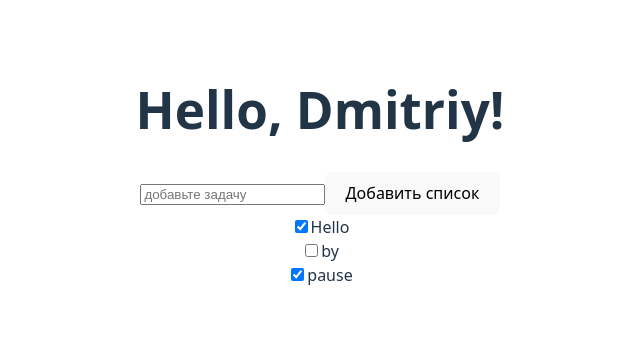
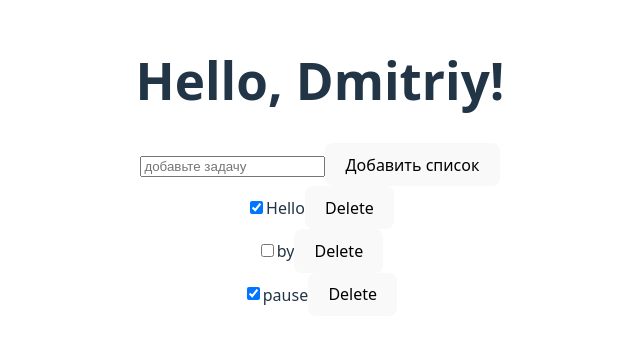
Before and after one commit to dskuzniatsou/todo-app, a React (Vite) app: page / in a window 1280 px wide. Shown: the part 233-576 px from the top of the page, without its empty margins (320-960 px from the left). Built offline with nearby package versions, Linux system fonts and the light colour scheme.

Commit message:
added app/deletodo

```diff
--- a/src/App.tsx
+++ b/src/App.tsx
@@ -25,7 +25,15 @@ export const  App = () => {
 
     const addTodo = (text: string) => {
         const newTodo = {id: uuid(), text: text, completed: false}// создать новую задачу
-       setTodos([...todos,newTodo]) // обновить setTodos
+       setTodos([...todos,newTodo])
+        // обновить setTodos
+    }
+    const deleteTodo = (id:string) => {
+        setTodos(prev =>
+            prev.filter(todo =>
+                todo.id !== id
+            )
+        );
     }
 
     const toggleTodo = (id:string)=> {
@@ -38,8 +46,8 @@ export const  App = () => {
     return (
         <div>
             <Greeting name="Dmitriy"/>
-            <AddForm onAdd={addTodo} />
-            <TodoList todos={todos} onToggle={toggleTodo}/>
+            <AddForm onAdd={addTodo}  />
+            <TodoList todos={todos} onToggle={toggleTodo} onDelete={deleteTodo}/>
 
         </div>
     );
--- a/src/TodoItem.tsx
+++ b/src/TodoItem.tsx
@@ -9,9 +9,10 @@ type Todo = {
 type Props = {
     todo: Todo;
     onToggle: (id: string) => void;
+    onDelete: (id: string) => void;
 };
 
-export const TodoItem = ({ todo, onToggle }: Props) => {
+export const TodoItem = ({ todo, onToggle,onDelete }: Props) => {
     return (
         <div>
             <input
@@ -20,6 +21,7 @@ export const TodoItem = ({ todo, onToggle }: Props) => {
                 onChange={()=>onToggle(todo.id)}
             />
             <span>{todo.text}</span>
+            <button onClick={()=>onDelete(todo.id)}>Delete</button>
         </div>
     );
 };
--- a/src/TodoList.tsx
+++ b/src/TodoList.tsx
@@ -9,13 +9,14 @@ type Todo = {
 type Props = {
     todos: Todo[];
     onToggle: (id: string) => void;
+    onDelete: (id: string) => void;
 };
 
-export const TodoList = ({ todos,onToggle }: Props) => {
+export const TodoList = ({ todos,onToggle, onDelete }: Props) => {
     return (
         <div>
             {todos.map(todo => (
-                <TodoItem todo={todo} key={todo.id} onToggle={onToggle}/>
+                <TodoItem todo={todo} key={todo.id} onToggle={onToggle} onDelete={onDelete}/>
 
            ))}
         </div>
```
